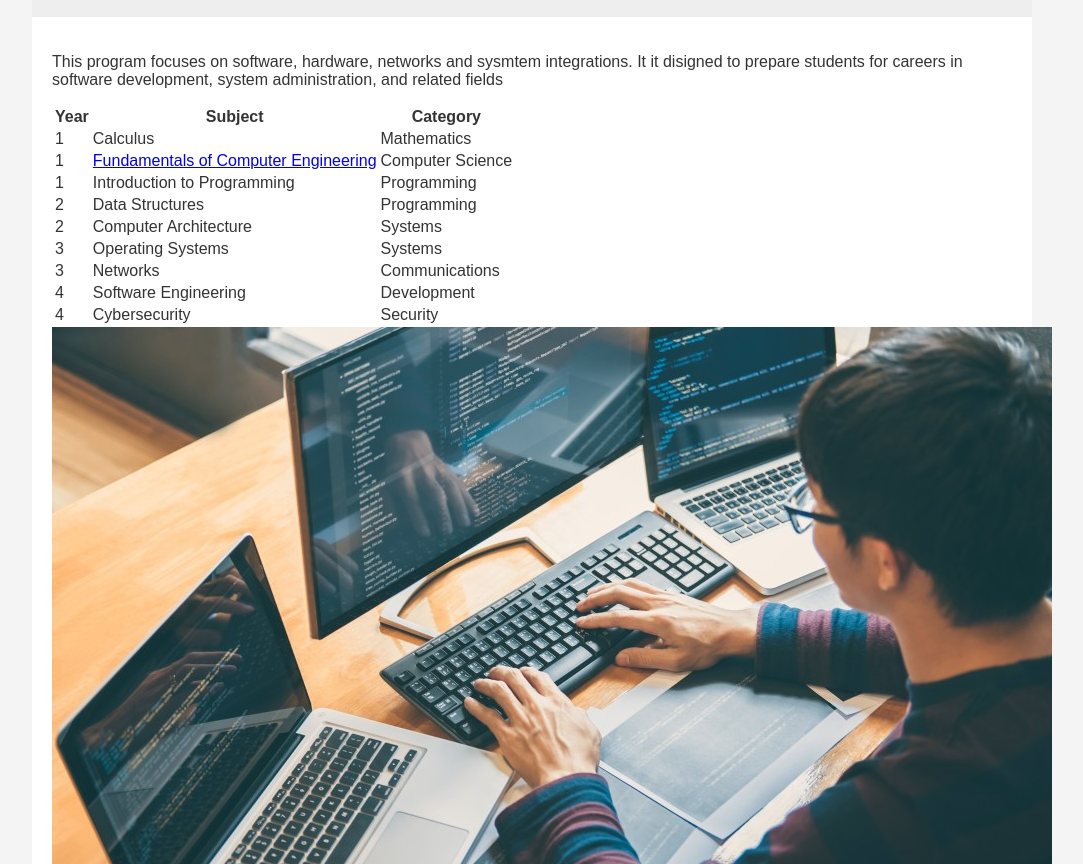
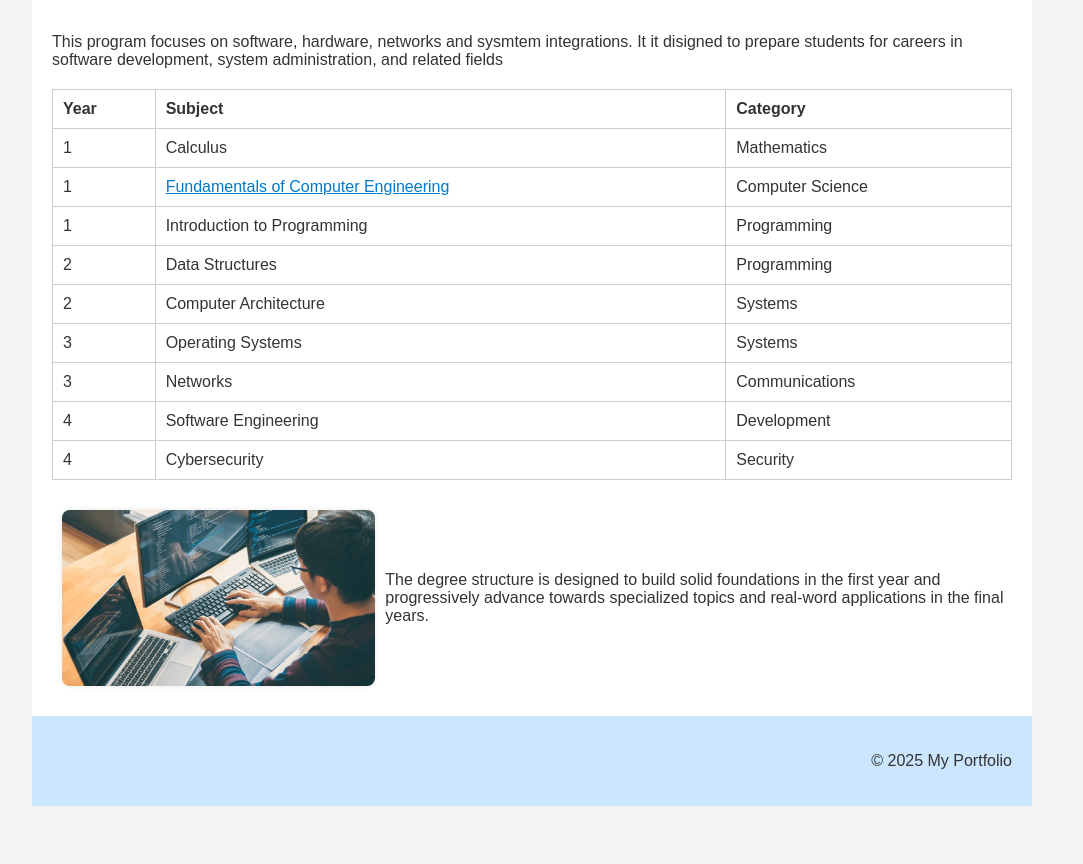
Before and after one commit to javi12882/personalwebsite, a plain HTML site: page docs/public/degree.html in a window 1280 px wide. Shown: the part 181-1045 px from the top of the page, without its empty margins (108-1191 px from the left). After the commit the page ends 987 px from the top, so only its background shows below. Drawn offline with Linux system fonts and the light colour scheme.

Commit message:
Improved CSS to enhace apperance

```diff
--- /dev/null
+++ b/docs/css/aboutme.css
@@ -0,0 +1,4 @@
+img {
+    width: 150px;
+    height: 150px;
+}
--- a/docs/css/contact.css
+++ b/docs/css/contact.css
@@ -6,7 +6,6 @@ form {
   max-width: 600px;
   margin: 0 auto;
 }
-
 input[type="text"], input[type="email"], textarea {
   width: 100%;
   padding: 10px;
@@ -14,7 +13,6 @@ input[type="text"], input[type="email"], textarea {
   border: 1px solid #ccc;
   border-radius: 4px;
 }
-
 input[type="submit"] {
   background-color: #007acc;
   color: white;
@@ -23,7 +21,6 @@ input[type="submit"] {
   border-radius: 4px;
   cursor: pointer;
 }
-
 input[type="submit"]:hover {
   background-color: #005f99;
 }
--- a/docs/css/net.css
+++ b/docs/css/net.css
@@ -10,8 +10,9 @@ a:hover {
 ul {
     list-style-type: none;
     padding: 0;
+    display: flex;
 }
 
 ul li {
-    margin: 5px 0;
+    margin: 5px 10px;
 }
--- a/docs/css/style.css
+++ b/docs/css/style.css
@@ -1,38 +1,90 @@
-
-body {
-    font-family: Arial, sans-serif;
+html, body {
   margin: 0;
   padding: 0;
+  height: 100%;
+  font-family: Arial, sans-serif;
   background-color: #f4f4f4;
   color: #333;
 }
-
+.wrapper {
+  display: flex;
+  flex-direction: column;
+  min-height: 100vh;
+}
 header, nav, main, footer {
   padding: 20px;
-    margin: auto;
+  background-color: #fff;
   max-width: 960px;
-    background-color: #fff;
+  width: 100%;
+  margin: 0 auto;
 }
-
 header {
   background-color: #007acc;
   color: white;
   text-align: center;
-    padding: 30px 20px;
 }
-
 nav {
   background-color: #eee;
   text-align: center;
 }
-
 nav a {
   margin: 0 10px;
   text-decoration: none;
   color: #007acc;
   font-weight: bold;
 }
-
 nav a:hover {
   text-decoration: underline;
 }
+table {
+  width: 100%;
+  border-collapse: collapse;
+  margin-top: 20px;
+}
+table, th, td {
+  border: 1px solid #ccc;
+}
+th, td {
+  padding: 10px;
+  text-align: left;
+}
+img {
+  margin: 10px;
+  border-radius: 8px;
+  box-shadow: 0 0 5px rgba(0,0,0,0.2);
+}
+ul {
+  list-style-type: none;
+  padding: 0;
+}
+ul li {
+  margin: 5px 0;
+}
+a {
+  color: #007acc;
+  text-decoration: underline;
+}
+a:hover {
+  color: #005999;
+}
+.grid-info {
+  display: grid;
+  grid-template-columns: 1fr 2fr;
+  gap: 20px;
+  align-items: center;
+  margin-top: 20px;
+}
+.grid-info img {
+  max-width: 100%;
+  height: auto;
+  border-radius: 8px;
+  box-shadow: 0 0 5px rgba(0, 0, 0, 0.1);
+}
+
+footer {
+  background-color: #cce6ff;
+}
+
+footer > p{
+  text-align: right;
+}
```
Also changed, not shown: docs/css/fce.css (added, +7 -0 lines). Lines whose indentation alone changed are shown as unchanged.
